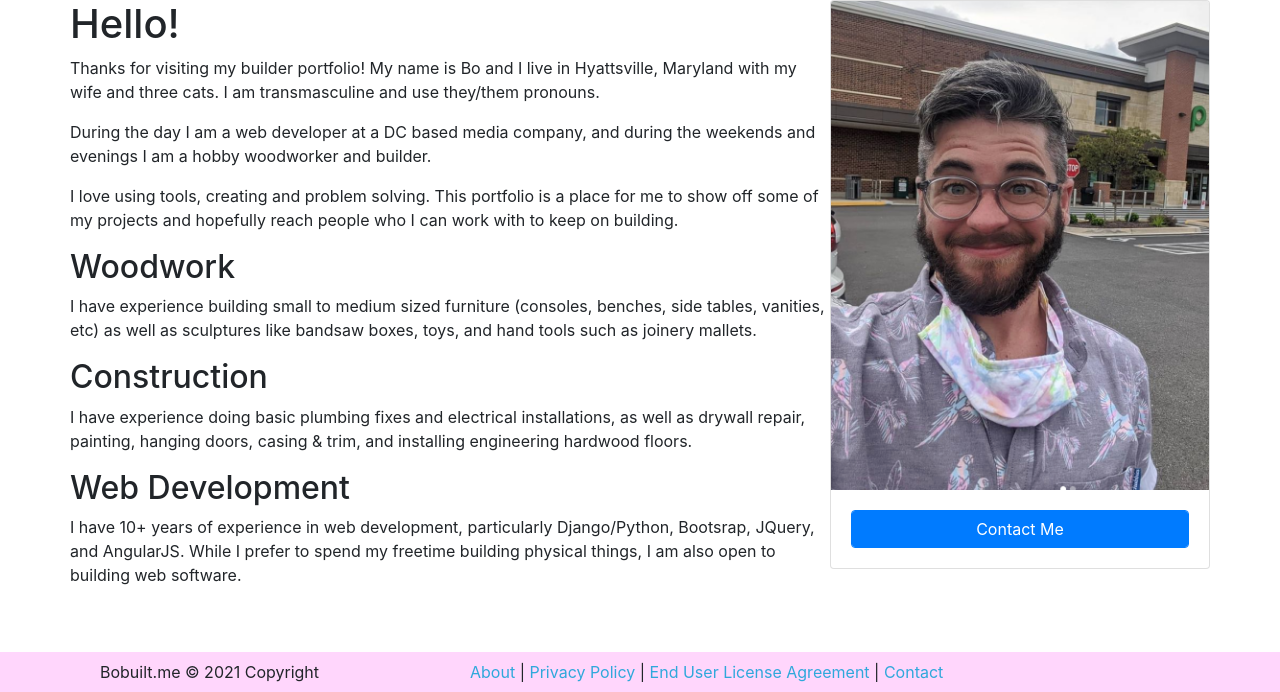
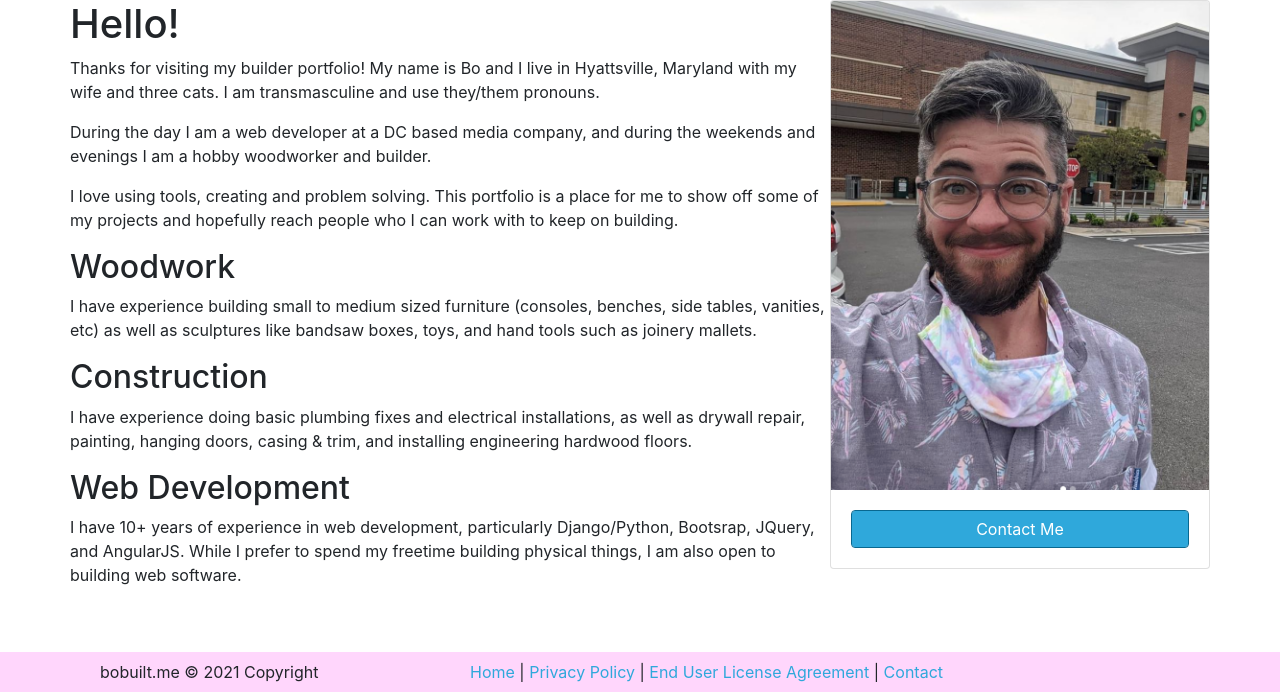
Before and after one commit to astromitts/bobuilt, a Django app: page / in a window 1280 px wide. Shown: the part 111-803 px from the top of the page. Run offline with Django 3.2, Linux system fonts and the light colour scheme; data that the repository does not hold is empty; some libraries are stand-ins or nearby versions.

Commit message:
Small tweaks

```diff
--- a/static/app.css
+++ b/static/app.css
@@ -28,4 +28,9 @@ ul.errorlist li {
   font-weight: bold;
 }
 
+.btn-primary {
+  background-color: #2fa8db;
+  border-color: #096890;
+}
+
 /*# sourceMappingURL=app.css.map */
--- a/templates/base.html
+++ b/templates/base.html
@@ -77,10 +77,10 @@
 	<nav class="navbar navbar-light bg-light">
 		<div class="container">
 			<div class="col-lg-4 col-sm-12">
-					Bobuilt.me © 2021 Copyright
+					bobuilt.me © 2021 Copyright
 			</div>
 			<div class="col-lg-8 col-sm-12">
-				<a href="{% url 'home' %}">About</a> |
+				<a href="{% url 'home' %}">Home</a> |
 				<a href="{% url 'privacy_policy' %}">Privacy Policy</a> |
 				<a href="{% url 'eula' %}">End User License Agreement</a> |
 				<a href="{% url 'contact' %}">Contact</a>
```
Also changed, not shown: static/_app.scss (+7 -0 lines), 1 other file.
